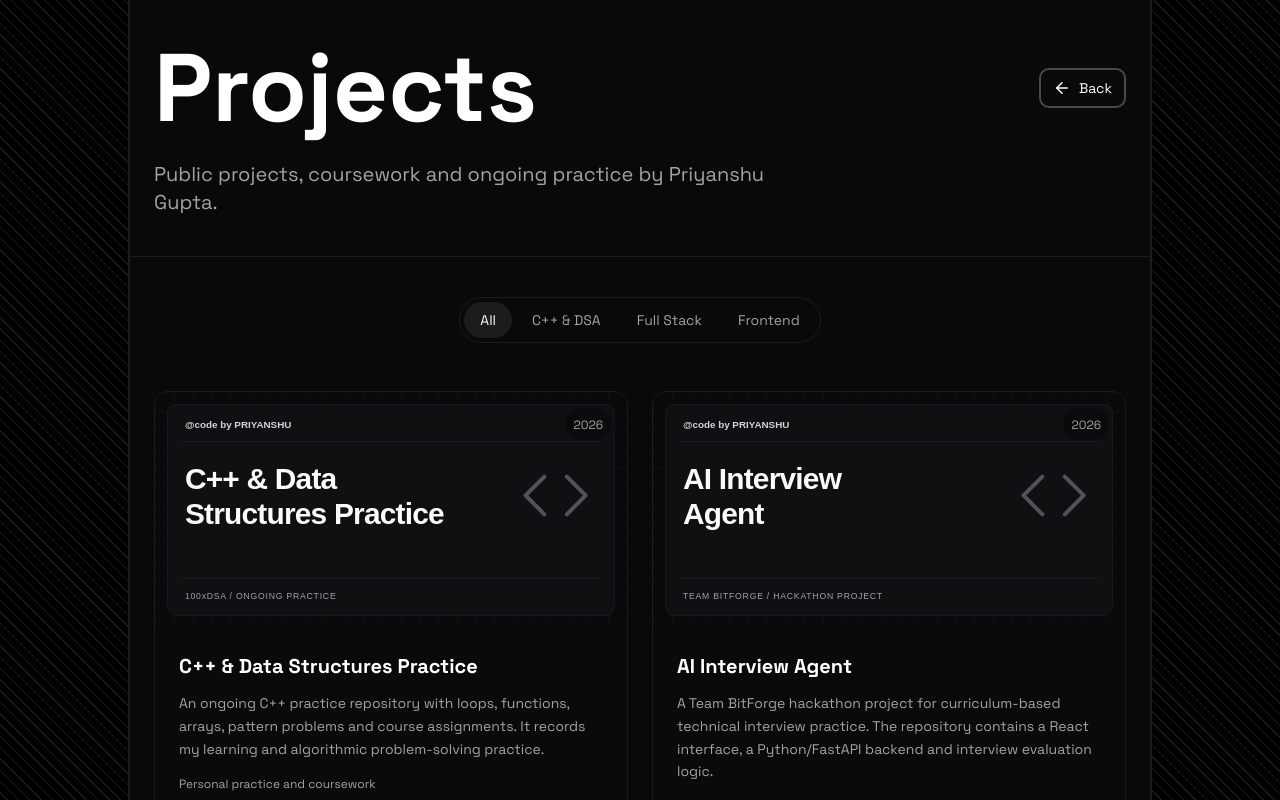
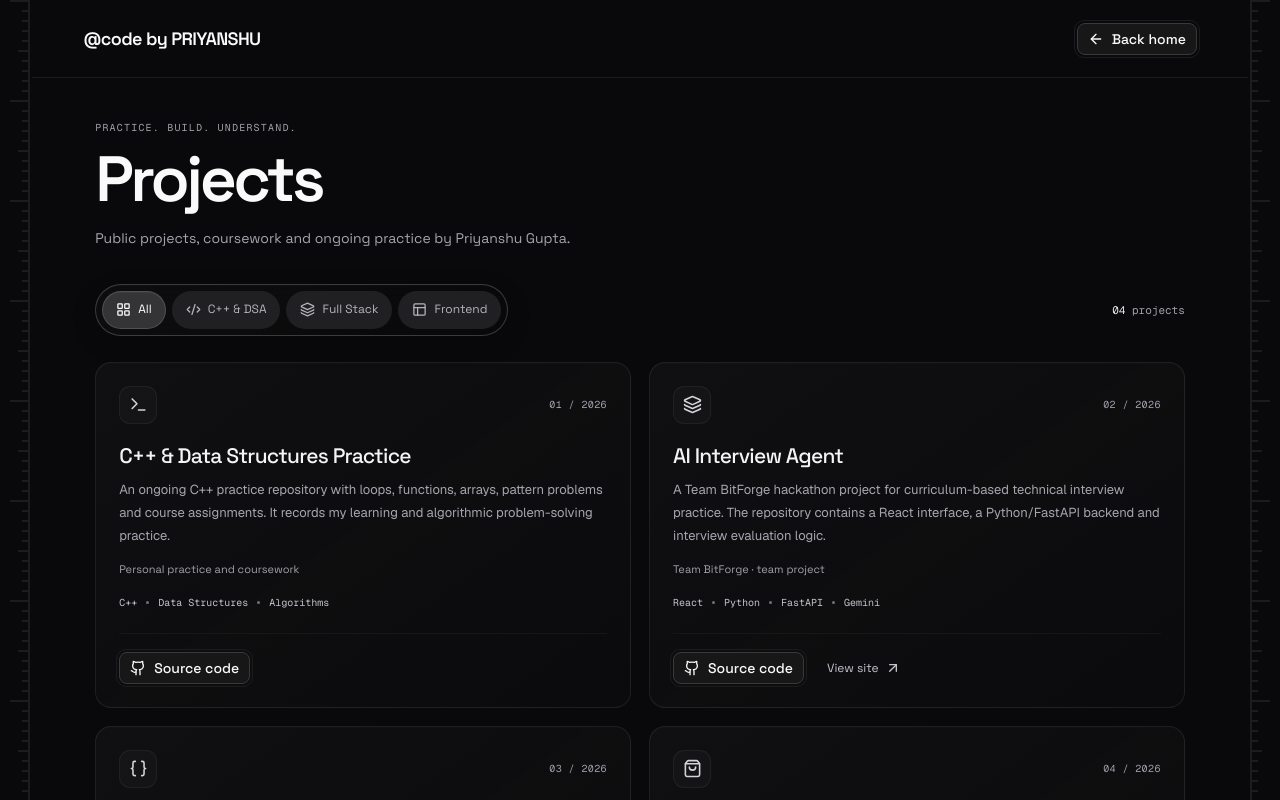
Before and after one commit to priyanshubuild/Priyanshubuild, a Next.js app: page /projects in a window 1280 px wide. Shown: the top 800 px of the page. Built offline with nearby package versions, Linux system fonts and the light colour scheme.

Commit message:
Refine project cards and match the homepage dock styling

```diff
--- a/src/app/projects/page.tsx
+++ b/src/app/projects/page.tsx
@@ -1,181 +1,169 @@
 "use client";
-import React, { useState } from "react";
-import { ExternalLink, Github, ArrowLeft } from "lucide-react";
-import { GitHubIcon } from "../icons/Githubicon";
+
+import { useState, type CSSProperties } from "react";
+import {
+  ArrowLeft,
+  ArrowUpRight,
+  Braces,
+  CodeXml,
+  Github,
+  Layers3,
+  LayoutGrid,
+  PanelsTopLeft,
+  ShoppingBag,
+  Terminal,
+} from "lucide-react";
 import Link from "next/link";
-import Image from "next/image";
+import Container from "@/components/Container";
+import RingButton from "@/components/RingButton";
 import projects from "@/data/projects.json";
-
-const ProjectsPage = () => {
-  const [selectedCategory, setSelectedCategory] = useState("all");
+import styles from "./projects.module.css";
 
 const categories = [
-    { id: "all", name: "All" },
-    { id: "algorithms", name: "C++ & DSA" },
-    { id: "fullstack", name: "Full Stack" },
-    { id: "frontend", name: "Frontend" },
+  { id: "all", name: "All", icon: LayoutGrid },
+  { id: "algorithms", name: "C++ & DSA", icon: CodeXml },
+  { id: "fullstack", name: "Full Stack", icon: Layers3 },
+  { id: "frontend", name: "Frontend", icon: PanelsTopLeft },
 ];
+const projectIcons: Record<string, typeof CodeXml> = {
+  "cpp-practice": Terminal,
+  "ai-interview-agent": Layers3,
+  portfolio: Braces,
+  "storefront-practice": ShoppingBag,
+};
 
-  const filteredProjects =
-    selectedCategory === "all"
-      ? projects
-      : projects.filter((project) => project.category === selectedCategory);
+export default function ProjectsPage() {
+  const [selectedCategory, setSelectedCategory] = useState("all");
+  const filteredProjects = projects.filter(
+    (project) =>
+      selectedCategory === "all" || project.category === selectedCategory,
+  );
 
   return (
-    <main
-      id="main-content"
-      className="font-space-grotesk mx-auto bg-[#09090B] bg-[repeating-linear-gradient(45deg,#000_0px,#000_7px,#1C1C1F_7px,#1C1C1F_8px)]"
-    >
-      <div className="mx-auto w-[92%] border-r-2 border-l-2 border-[#1C1C1F] bg-[#09090B] text-white sm:w-[90%] lg:w-[80%]">
-        <div className="border-b border-[#1C1C1F]">
-          <div className="mx-auto max-w-5xl px-6 py-10">
-            <div className="mb-6 flex flex-col items-start justify-between gap-4 sm:flex-row sm:items-center">
-              <h1 className="text-4xl font-bold sm:text-6xl md:text-7xl lg:text-8xl">
-                Projects
-              </h1>
-              <Link
-                href="/"
-                className="inline-flex items-center gap-2 rounded-lg border-2 border-[#494949] px-3 py-2 text-sm text-white transition-colors hover:text-white"
-              >
-                <ArrowLeft size={18} /> Back
+    <Container className={styles.page}>
+      <div className={styles.shell}>
+        <nav aria-label="Project navigation" className={styles.navigation}>
+          <Link href="/" className={styles.brand}>
+            @code by PRIYANSHU
           </Link>
-            </div>
-            <p className="max-w-2xl text-base text-[#a3a3a3] sm:text-xl">
+          <RingButton text="Back home" href="/" icon={ArrowLeft} size="sm" />
+        </nav>
+
+        <main id="main-content" className={styles.content}>
+          <header className={styles.header}>
+            <p className={styles.eyebrow}>Practice. Build. Understand.</p>
+            <h1>Projects</h1>
+            <p className={styles.introduction}>
               Public projects, coursework and ongoing practice by Priyanshu
               Gupta.
             </p>
-          </div>
-        </div>
+          </header>
 
-        <div className="mx-auto max-w-6xl px-4 py-10 sm:px-6">
-          <div className="mx-auto mb-12 flex w-fit max-w-full flex-wrap justify-center gap-1 rounded-full border border-[#1C1C1F] p-1">
-            {categories.map((category) => (
+          <div className={styles.toolbar}>
+            <div
+              role="group"
+              aria-label="Filter projects by category"
+              className={styles.dock}
+            >
+              {categories.map(({ id, name, icon: Icon }) => (
                 <button
-                key={category.id}
-                aria-pressed={selectedCategory === category.id}
-                onClick={() => setSelectedCategory(category.id)}
-                className={`rounded-full px-2.5 py-1.5 text-xs transition-all duration-300 sm:px-4 sm:py-2 sm:text-sm ${
-                  selectedCategory === category.id
-                    ? "bg-[#1C1C1C] text-white"
-                    : "text-[#a3a3a3] hover:text-[#999]"
-                }`}
+                  key={id}
+                  type="button"
+                  aria-pressed={selectedCategory === id}
+                  aria-controls="project-collection"
+                  onClick={() => setSelectedCategory(id)}
+                  className={styles.filter}
                 >
-                {category.name}
+                  <Icon size={15} aria-hidden="true" />
+                  <span>{name}</span>
                 </button>
               ))}
             </div>
+            <p
+              className={styles.count}
+              role="status"
+              aria-live="polite"
+              aria-atomic="true"
+            >
+              <span aria-hidden="true">
+                {String(filteredProjects.length).padStart(2, "0")}
+              </span>
+              <span className="sr-only">{filteredProjects.length}</span>{" "}
+              {filteredProjects.length === 1 ? "project" : "projects"}
+            </p>
+          </div>
 
-          <div className="grid grid-cols-1 gap-6 md:grid-cols-2 lg:grid-cols-2">
-            {filteredProjects.map((project) => (
           <div
+            id="project-collection"
+            className={styles.grid}
+            key={selectedCategory}
+          >
+            {filteredProjects.map((project, index) => {
+              const originalIndex = projects.indexOf(project);
+              const Icon = projectIcons[project.id] || CodeXml;
+              return (
+                <article
                   key={project.id}
                   id={project.id}
-                className="group flex flex-col overflow-hidden rounded-xl border border-[#1C1C1F] bg-[#0A0A0A] transition-all duration-500 hover:-translate-y-2 hover:transform hover:border-[#333] hover:shadow-2xl hover:shadow-black/50"
+                  aria-labelledby={`${project.id}-title`}
+                  className={styles.card}
+                  style={{ "--project-order": index } as CSSProperties}
                 >
-                <div className="relative aspect-[4/2] overflow-hidden bg-[#111]">
-                  <Image
-                    fill
-                    sizes="(max-width: 768px) 90vw, 40vw"
-                    src={project.image}
-                    alt={project.title}
-                    loading="lazy"
-                    className="h-full w-full object-cover transition-transform duration-700 group-hover:scale-110"
-                  />
-
-                  <div className="absolute inset-0 flex items-center justify-center gap-4 bg-[#09090B]/60 opacity-0 transition-opacity duration-300 focus-within:opacity-100 group-hover:opacity-100">
-                    {project.github && (
-                      <a
+                  <div className={styles.cardTop}>
+                    <span className={styles.projectIcon}>
+                      <Icon size={19} aria-hidden="true" />
+                    </span>
+                    <span className={styles.projectNumber} aria-hidden="true">
+                      {String(originalIndex + 1).padStart(2, "0")} /{" "}
+                      {project.year}
+                    </span>
+                  </div>
+                  <h2 id={`${project.id}-title`}>{project.title}</h2>
+                  <p className={styles.description}>{project.description}</p>
+                  <p className={styles.credit}>{project.credit}</p>
+                  <ul
+                    className={styles.technologies}
+                    aria-label={`${project.title} technologies`}
+                  >
+                    {project.technologies.map((tech) => (
+                      <li key={tech}>{tech}</li>
+                    ))}
+                  </ul>
+                  <div className={styles.actions}>
+                    <RingButton
                       href={`https://github.com/${project.github}`}
+                      text="Source code"
+                      ariaLabel={`View ${project.title} source on GitHub`}
                       target="_blank"
                       rel="noopener noreferrer"
-                        aria-label={`View ${project.title} ${project.github ? "source" : "demo"}`}
-                        className="rounded-full bg-white/10 p-3 backdrop-blur-sm transition-colors duration-200 hover:bg-white/20"
-                      >
-                        <Github size={20} className="text-white" />
-                      </a>
-                    )}
+                      icon={Github}
+                      size="sm"
+                    />
                     {project.live && (
                       <a
                         href={project.live}
                         aria-label={`Open ${project.title} website`}
                         target="_blank"
                         rel="noopener noreferrer"
-                        className="rounded-full bg-white/10 p-3 backdrop-blur-sm transition-colors duration-200 hover:bg-white/20"
+                        className={styles.demo}
                       >
-                        <ExternalLink size={20} className="text-white" />
+                        View site <ArrowUpRight size={16} aria-hidden="true" />
                       </a>
                     )}
                   </div>
-
-                  <div className="absolute top-4 right-4 rounded-full bg-[#09090B]/70 px-2 py-1 backdrop-blur-sm">
-                    <span className="text-xs text-[#a3a3a3]">
-                      {project.year}
-                    </span>
-                  </div>
+                </article>
+              );
+            })}
           </div>
 
-                <div className="flex flex-1 flex-col p-6">
-                  <h2 className="mb-3 text-xl font-bold transition-colors duration-300 group-hover:text-[#CCC]">
-                    {project.title}
-                  </h2>
-                  <p className="mb-4 text-sm leading-relaxed text-[#a3a3a3]">
-                    {project.description}
-                  </p>
-                  <p className="mb-4 text-xs text-[#a3a3a3]">
-                    {project.credit}
-                  </p>
-
-                  <div className="mb-4 flex flex-wrap gap-2">
-                    {project.technologies.map((tech) => (
-                      <span
-                        key={tech}
-                        className="rounded-full border border-[#1C1C1F] bg-[#111] px-2 py-1 text-xs text-[#a3a3a3]"
-                      >
-                        {tech}
-                      </span>
-                    ))}
+          <footer className={styles.footer}>
+            <p>Understand first. Build second.</p>
+            <Link href="/#contact" className={styles.demo}>
+              Let&apos;s connect <ArrowUpRight size={15} aria-hidden="true" />
+            </Link>
+          </footer>
+        </main>
       </div>
-
-                  <div className="mt-auto flex w-full flex-col gap-3 sm:flex-row">
-                    {project.live && (
-                      <a
-                        href={project.live}
-                        aria-label={`Open ${project.title} website`}
-                        target="_blank"
-                        rel="noopener noreferrer"
-                        className="flex flex-1 items-center justify-center gap-2 rounded-lg border border-[#333] bg-gradient-to-r from-[#1a1a1a] to-[#2a2a2a] px-4 py-2 text-sm text-white transition-all duration-300 hover:border-[#444] hover:from-[#2a2a2a] hover:to-[#3a3a3a]"
-                      >
-                        <ExternalLink size={16} />
-                        View Site
-                      </a>
-                    )}
-                    {project.github && (
-                      <a
-                        href={`https://github.com/${project.github}`}
-                        aria-label={`View ${project.title} source on GitHub`}
-                        target="_blank"
-                        rel="noopener noreferrer"
-                        className="flex flex-1 items-center justify-center gap-2 rounded-lg border border-[#333] bg-gradient-to-r from-[#1a1a1a] to-[#2a2a2a] px-4 py-2 text-sm text-white transition-all duration-300 hover:border-[#444] hover:from-[#2a2a2a] hover:to-[#2a2a2a]"
-                      >
-                        <GitHubIcon width={16} />
-                        <span>Source Code</span>
-                      </a>
-                    )}
-                  </div>
-                </div>
-              </div>
-            ))}
-          </div>
-
-          <div className="pt-20">
-            <div className="flex items-center justify-center">
-              <div className="h-1 w-1 rounded-full bg-[#333]"></div>
-            </div>
-          </div>
-        </div>
-      </div>
-    </main>
+    </Container>
   );
-};
-
-export default ProjectsPage;
+}
--- /dev/null
+++ b/src/app/projects/projects.module.css
@@ -0,0 +1,347 @@
+.page {
+  min-height: 100svh;
+  color: #fafafa;
+  font-family: var(--font-space-grotesk), sans-serif;
+}
+.shell {
+  width: 100%;
+  padding-inline: 32px;
+}
+.navigation {
+  display: flex;
+  min-height: 78px;
+  align-items: center;
+  justify-content: space-between;
+  gap: 20px;
+  padding-inline: clamp(24px, 4vw, 60px);
+  border-bottom: 1px solid #1c1c1f;
+}
+.brand {
+  font-size: 18px;
+  font-weight: 600;
+  letter-spacing: -0.035em;
+  transition: color 200ms ease;
+}
+.brand:hover {
+  color: #a1a1aa;
+}
+.content {
+  max-width: 1192px;
+  margin-inline: auto;
+  padding-inline: clamp(24px, 4vw, 60px);
+}
+.header {
+  padding-block: 42px 28px;
+}
+.eyebrow {
+  margin-bottom: 10px;
+  color: #a1a1aa;
+  font-family: var(--font-geist-mono), monospace;
+  font-size: 10px;
+  letter-spacing: 0.12em;
+  text-transform: uppercase;
+}
+.header h1 {
+  font-size: clamp(40px, 5vw, 64px);
+  font-weight: 600;
+  letter-spacing: -0.055em;
+  line-height: 1.08;
+}
+.introduction {
+  margin-top: 13px;
+  color: #a5a5ae;
+  font-size: 14px;
+  line-height: 1.7;
+}
+.toolbar {
+  display: flex;
+  align-items: center;
+  justify-content: space-between;
+  gap: 16px;
+  padding-block: 5px 26px;
+}
+/* The homepage dock's translucent shell, charcoal controls and gentle lift. */
+.dock {
+  display: inline-flex;
+  max-width: 100%;
+  align-items: center;
+  gap: 6px;
+  padding: 6px;
+  border: 1px solid #ffffff33;
+  border-radius: 999px;
+  background: linear-gradient(135deg, #ffffff05, #09090b33);
+  box-shadow:
+    0 8px 24px #0003,
+    inset 0 1px 0 #ffffff03;
+  backdrop-filter: blur(8px);
+}
+.filter {
+  display: inline-flex;
+  min-height: 38px;
+  align-items: center;
+  justify-content: center;
+  gap: 7px;
+  padding: 8px 13px;
+  border: 1px solid transparent;
+  border-radius: 999px;
+  background: #202022;
+  color: #b4b4bd;
+  font-size: 12px;
+  line-height: 1.3;
+  white-space: nowrap;
+  cursor: pointer;
+  transition:
+    transform 250ms ease,
+    background-color 250ms ease,
+    color 250ms ease,
+    border-color 250ms ease;
+}
+.filter[aria-pressed="true"] {
+  border-color: #ffffff24;
+  background: #343437;
+  color: #fff;
+  box-shadow: inset 0 1px 0 #ffffff0a;
+}
+.count {
+  flex-shrink: 0;
+  color: #a1a1aa;
+  font-family: var(--font-geist-mono), monospace;
+  font-size: 11px;
+}
+.count > span:first-child {
+  color: #e4e4e7;
+}
+.grid {
+  display: grid;
+  grid-template-columns: repeat(2, minmax(0, 1fr));
+  gap: 18px;
+}
+.card {
+  display: flex;
+  min-width: 0;
+  flex-direction: column;
+  padding: 23px;
+  scroll-margin-top: 24px;
+  border: 1px solid #ffffff14;
+  border-radius: 16px;
+  background: linear-gradient(145deg, #1515189c, #0d0d0f80);
+  box-shadow: inset 0 1px 0 #ffffff03;
+  transition:
+    transform 300ms cubic-bezier(0.22, 1, 0.36, 1),
+    border-color 300ms ease,
+    background-color 300ms ease;
+  animation: project-enter 450ms cubic-bezier(0.22, 1, 0.36, 1) backwards;
+  animation-delay: calc(var(--project-order, 0) * 45ms);
+}
+.cardTop {
+  display: flex;
+  align-items: center;
+  justify-content: space-between;
+  margin-bottom: 18px;
+}
+.projectIcon {
+  display: inline-flex;
+  width: 38px;
+  height: 38px;
+  align-items: center;
+  justify-content: center;
+  border: 1px solid #ffffff0d;
+  border-radius: 11px;
+  background: #ffffff06;
+  color: #d4d4d8;
+}
+.projectNumber {
+  color: #9f9fa9;
+  font-family: var(--font-geist-mono), monospace;
+  font-size: 10px;
+  letter-spacing: 0.04em;
+}
+.card h2 {
+  margin-bottom: 10px;
+  color: #f4f4f5;
+  font-size: 21px;
+  font-weight: 500;
+  letter-spacing: -0.035em;
+  line-height: 1.3;
+}
+.description {
+  color: #a5a5ae;
+  font-family: var(--font-geist-sans), sans-serif;
+  font-size: 13px;
+  line-height: 1.75;
+}
+.credit {
+  margin-top: 13px;
+  color: #a1a1aa;
+  font-size: 11px;
+  line-height: 1.65;
+}
+.technologies {
+  display: flex;
+  flex-wrap: wrap;
+  gap: 5px 14px;
+  margin-top: 16px;
+  margin-bottom: 22px;
+  padding: 0;
+  color: #c4c4cc;
+  font-family: var(--font-geist-mono), monospace;
+  font-size: 10px;
+  line-height: 1.6;
+  list-style: none;
+}
+.technologies li + li::before {
+  display: inline-block;
+  width: 3px;
+  height: 3px;
+  margin: 0 9px 2px -5px;
+  border-radius: 50%;
+  background: #71717a;
+  content: "";
+}
+.actions {
+  display: flex;
+  align-items: center;
+  gap: 23px;
+  margin-top: auto;
+  padding-top: 18px;
+  border-top: 1px solid #ffffff0a;
+}
+.demo {
+  display: inline-flex;
+  min-height: 32px;
+  align-items: center;
+  gap: 6px;
+  color: #c4c4cc;
+  font-size: 12px;
+  transition: color 200ms ease;
+}
+.demo svg {
+  transition: transform 250ms ease;
+}
+.demo:hover {
+  color: #fff;
+}
+.demo:hover svg {
+  transform: translate(2px, -2px);
+}
+.footer {
+  display: flex;
+  align-items: center;
+  justify-content: space-between;
+  gap: 16px;
+  margin-top: 32px;
+  padding-block: 22px 30px;
+  border-top: 1px solid #1c1c1f;
+  color: #a1a1aa;
+  font-family: var(--font-geist-mono), monospace;
+  font-size: 10px;
+}
+@keyframes project-enter {
+  from {
+    opacity: 0;
+    transform: translateY(9px);
+  }
+  to {
+    opacity: 1;
+    transform: translateY(0);
+  }
+}
+@media (hover: hover) {
+  .filter:hover {
+    transform: translateY(-3px);
+    color: #fff;
+    background: #343437;
+  }
+  .filter:active {
+    transform: translateY(0);
+  }
+  .card:hover {
+    transform: translateY(-3px);
+    border-color: #ffffff2e;
+    background-color: #ffffff03;
+  }
+}
+@media (max-width: 767px) {
+  .shell {
+    padding-inline: 0;
+  }
+  .content,
+  .navigation {
+    padding-inline: 24px;
+  }
+  .navigation {
+    min-height: 70px;
+  }
+  .brand {
+    font-size: 16px;
+  }
+  .header {
+    padding-top: 34px;
+  }
+  .grid {
+    gap: 14px;
+  }
+  .card {
+    padding: 20px;
+  }
+  .card h2 {
+    font-size: 19px;
+  }
+}
+@media (max-width: 639px) {
+  .content,
+  .navigation {
+    padding-inline: 18px;
+  }
+  .navigation {
+    gap: 14px;
+  }
+  .brand {
+    font-size: 14px;
+  }
+  .toolbar {
+    flex-wrap: wrap;
+    gap: 13px;
+    padding-bottom: 20px;
+  }
+  .dock {
+    gap: 4px;
+    padding: 5px;
+  }
+  .filter {
+    min-height: 36px;
+    padding: 7px 11px;
+    font-size: 11px;
+  }
+  .filter svg {
+    display: none;
+  }
+  .count {
+    margin-left: 4px;
+    font-size: 10px;
+  }
+  .grid {
+    grid-template-columns: minmax(0, 1fr);
+  }
+  .cardTop {
+    margin-bottom: 16px;
+  }
+  .card h2 {
+    font-size: 21px;
+  }
+  .footer {
+    margin-top: 24px;
+    flex-wrap: wrap;
+    gap: 4px;
+  }
+}
+@media (prefers-reduced-motion: reduce) {
+  .card {
+    animation: none;
+  }
+  .card:hover,
+  .filter:hover,
+  .demo:hover svg {
+    transform: none;
+  }
+}
--- a/src/components/RingButton.tsx
+++ b/src/components/RingButton.tsx
@@ -13,6 +13,7 @@ type RingButtonProps = {
   className?: string;
   target?: string;
   rel?: string;
+  ariaLabel?: string;
 };
 
 const ringButtonSizeStyles: Record<
@@ -52,6 +53,7 @@ const RingButton = ({
   className,
   target,
   rel,
+  ariaLabel,
 }: RingButtonProps) => {
   const sizeStyles = ringButtonSizeStyles[size];
 
@@ -95,7 +97,7 @@ const RingButton = ({
           className,
         )}
       >
-        <Link href={href} target={target} rel={rel}>
+        <Link href={href} target={target} rel={rel} aria-label={ariaLabel}>
           {content}
         </Link>
       </Button>
@@ -104,6 +106,7 @@ const RingButton = ({
 
   return (
     <Button
+      aria-label={ariaLabel}
       size={sizeStyles.buttonSize}
       className={cn(
         "relative flex scale-100 items-center gap-2 rounded-md border border-[#39393D] transition-colors hover:scale-[0.99] hover:bg-[#1C1C1F]/50",
```
Lines whose indentation alone changed are shown as unchanged.
